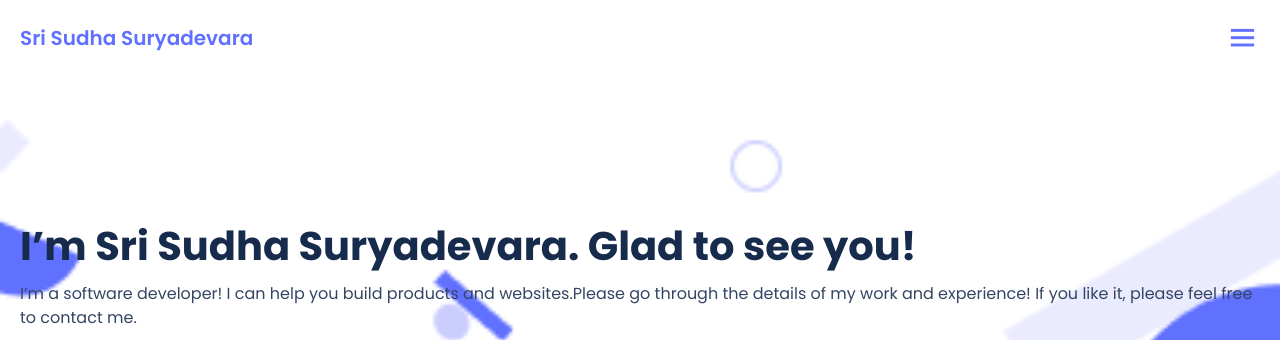
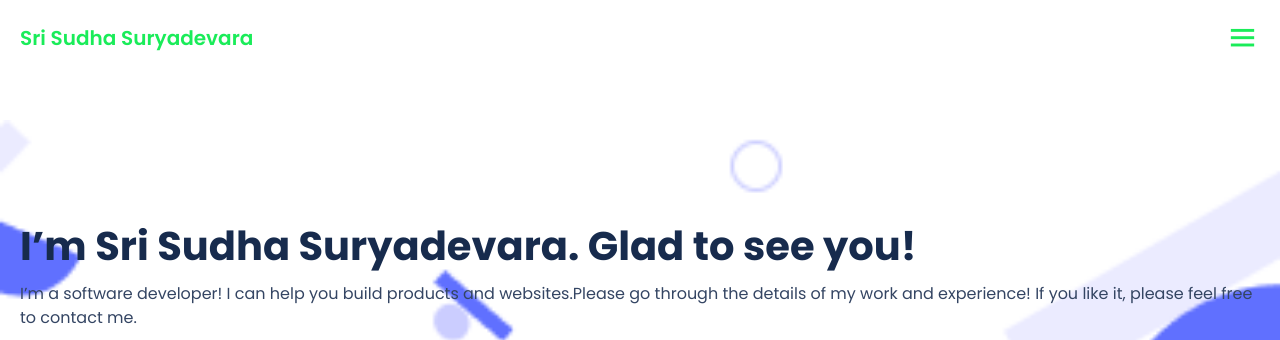
Before and after one commit to Srilearns/Microverse-Mobile-First-Portfolio, a website: page index.html in a window 1280 px wide. Shown: the top 340 px of the page. Drawn offline with nearby package versions, Linux system fonts and the light colour scheme.

Commit message:
Updated style.css file

```diff
--- a/style.css
+++ b/style.css
@@ -8,7 +8,7 @@
 
   /* Root Variables */
   :root {
-    --color-logo: #6070ff;
+    --color-logo: #1aec59;
     --color-border: #dfe1e6;
     --color-form: #cfd8dc;
     --color-form-txt: #172b4d;
```
